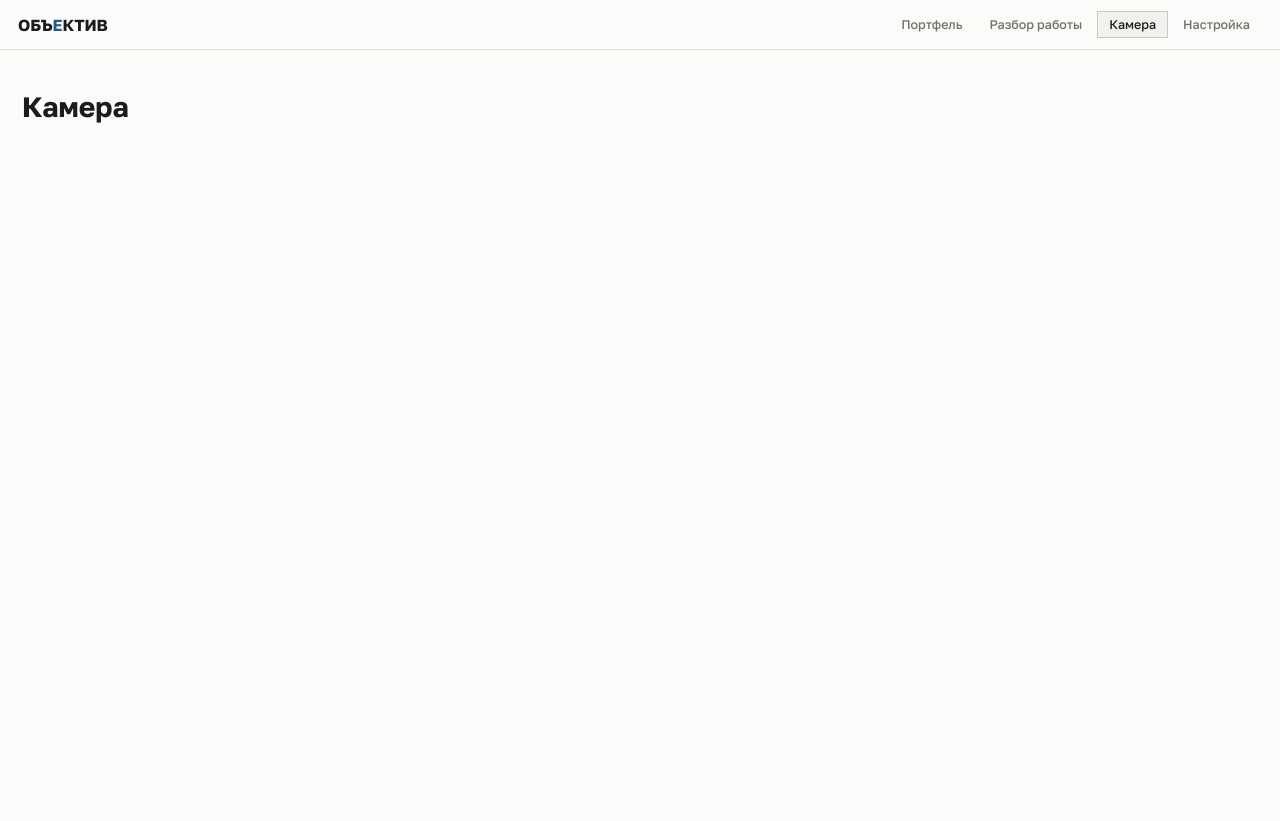
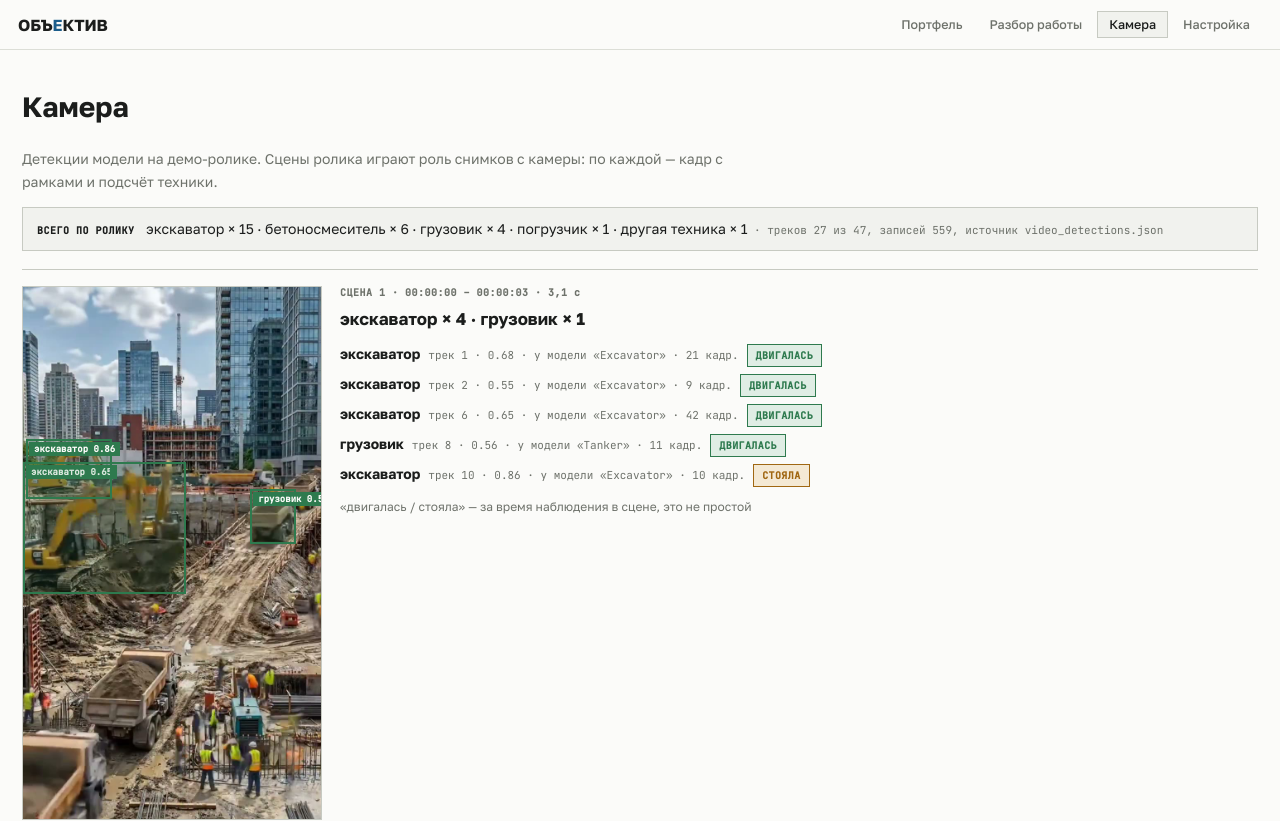
Before and after one commit to jas76123/obyektiv, a Next.js app in the folder frontend/: page /camera in a window 1280 px wide. Shown: the top 821 px of the page. Before the commit the page ends 800 px from the top, so only its background shows below. Built offline with nearby package versions, Linux system fonts and the light colour scheme; no server answers.

Commit message:
feat(frontend): страница Камера на реальных детекциях — сцены, кадр с рамками, подсчёт по классам

```diff
--- a/frontend/app/camera/page.tsx
+++ b/frontend/app/camera/page.tsx
@@ -1,3 +1,35 @@
+'use client';
+import { RealObservationsSchema } from '@/contract';
+import { parseWith } from '@/api/api';
+import { getJson } from '@/api/source';
+import { useLoad } from '@/components/useLoad';
+import { ErrorBox } from '@/components/ErrorBox';
+import { SceneCard } from '@/components/real/SceneCard';
+import { countsLine } from '@/components/real/realLogic';
+
+const BASE_PATH = process.env.NEXT_PUBLIC_BASE_PATH ?? '';
+const URL = `${BASE_PATH}/real/observations.json`;
+
+async function loadReal() {
+  return parseWith(RealObservationsSchema, await getJson((u, i) => fetch(u, i), URL), 'GET /real/observations.json');
+}
+
 export default function CameraPage() {
-  return <h1>Камера</h1>;
+  const { data, error, loading, reload } = useLoad(loadReal, []);
+  if (loading) return <div className="loading">ЗАГРУЗКА…</div>;
+  if (error || !data) return <ErrorBox error={error} onRetry={reload} />;
+  return (
+    <>
+      <h1>Камера</h1>
+      <p className="rs-lead">
+        Детекции модели на демо-ролике. Сцены ролика играют роль снимков с камеры: по каждой — кадр с рамками и подсчёт техники.
+      </p>
+      <div className="rs-sum">
+        <b>ВСЕГО ПО РОЛИКУ</b> {countsLine(data.summary)}
+        <span className="rs-meta"> · треков {data.source.tracks_kept} из {data.source.tracks_total}, записей {data.source.records}, источник {data.source.detections_file}</span>
+      </div>
+      {data.scenes.length === 0 ? <div className="loading">НАБЛЮДЕНИЙ НЕТ</div> : null}
+      <div className="rs-list">{data.scenes.map((s) => <SceneCard key={s.scene} scene={s} />)}</div>
+    </>
+  );
 }
--- a/frontend/app/globals.css
+++ b/frontend/app/globals.css
@@ -422,3 +422,17 @@ html,body{margin:0;background:var(--paper);overflow-x:hidden}
   .screen{padding:12px 16px 32px}
   .gantt{min-width:720px}
 }
+
+/* Камера: реальные наблюдения */
+.rs-lead{max-width:760px;color:var(--muted);font-size:14px;margin:6px 0 14px}
+.rs-sum{border:1px solid var(--rule);background:var(--paper2);padding:10px 14px;font-size:14px;margin-bottom:18px}
+.rs-sum b{font:700 10px var(--f-mono);letter-spacing:.05em;margin-right:8px}
+.rs-meta{color:var(--muted);font:11px var(--f-mono)}
+.rs-list{display:grid;gap:18px}
+.rs{display:grid;grid-template-columns:minmax(200px,300px) 1fr;gap:18px;border-top:1px solid var(--rule);padding-top:16px}
+.rs-kick{font:700 10px var(--f-mono);letter-spacing:.05em;color:var(--muted)}
+.rs-counts{font-size:17px;font-weight:600;margin:6px 0 10px}
+.rs-items{list-style:none;margin:0;padding:0;display:grid;gap:6px}
+.rs-items li{display:flex;flex-wrap:wrap;align-items:baseline;gap:8px;font-size:14px}
+.rs-note{margin-top:10px;color:var(--muted);font-size:12px}
+@media (max-width:640px){.rs{grid-template-columns:1fr}}
--- /dev/null
+++ b/frontend/components/real/SceneCard.tsx
@@ -0,0 +1,26 @@
+import type { RealScene } from '@/contract';
+import { classLabel } from '@/contract/labels';
+import { FrameView } from '@/components/FrameView';
+import { countsLine, sceneSpan } from './realLogic';
+
+export function SceneCard({ scene }: { scene: RealScene }) {
+  return (
+    <article className="rs">
+      <div className="rs-frame"><FrameView frame={scene.frame} labeled /></div>
+      <div className="rs-body">
+        <div className="rs-kick">СЦЕНА {scene.scene} · {sceneSpan(scene)}</div>
+        <div className="rs-counts">{countsLine(scene.counts)}</div>
+        <ul className="rs-items">
+          {scene.items.map((it) => (
+            <li key={it.track_id}>
+              <b>{classLabel(it.class)}</b>
+              <span className="rs-meta">трек {it.track_id} · {it.confidence.toFixed(2)} · у модели «{it.model_class}» · {it.frames} кадр.</span>
+              <span className={`chip ${it.moved ? 'ok' : 'warn'}`}>{it.moved ? 'ДВИГАЛАСЬ' : 'СТОЯЛА'}</span>
+            </li>
+          ))}
+        </ul>
+        <div className="rs-note">«двигалась / стояла» — за время наблюдения в сцене, это не простой</div>
+      </div>
+    </article>
+  );
+}
--- /dev/null
+++ b/frontend/components/real/realLogic.ts
@@ -0,0 +1,16 @@
+import { classLabel } from '@/contract/labels';
+
+const clock = (sec: number) => {
+  const s = Math.floor(sec);
+  const p = (n: number) => String(n).padStart(2, '0');
+  return `${p(Math.floor(s / 3600))}:${p(Math.floor(s / 60) % 60)}:${p(s % 60)}`;
+};
+
+export function countsLine(counts: { class: string; count: number }[]): string {
+  if (counts.length === 0) return 'техника не обнаружена';
+  return counts.map((c) => `${classLabel(c.class)} × ${c.count}`).join(' · ');
+}
+
+export function sceneSpan(s: { time_from: number; time_to: number }): string {
+  return `${clock(s.time_from)} – ${clock(s.time_to)} · ${(s.time_to - s.time_from).toFixed(1).replace('.', ',')} с`;
+}
```
Also changed, not shown: 1 other file (tests, documents, lock files or other folders).
